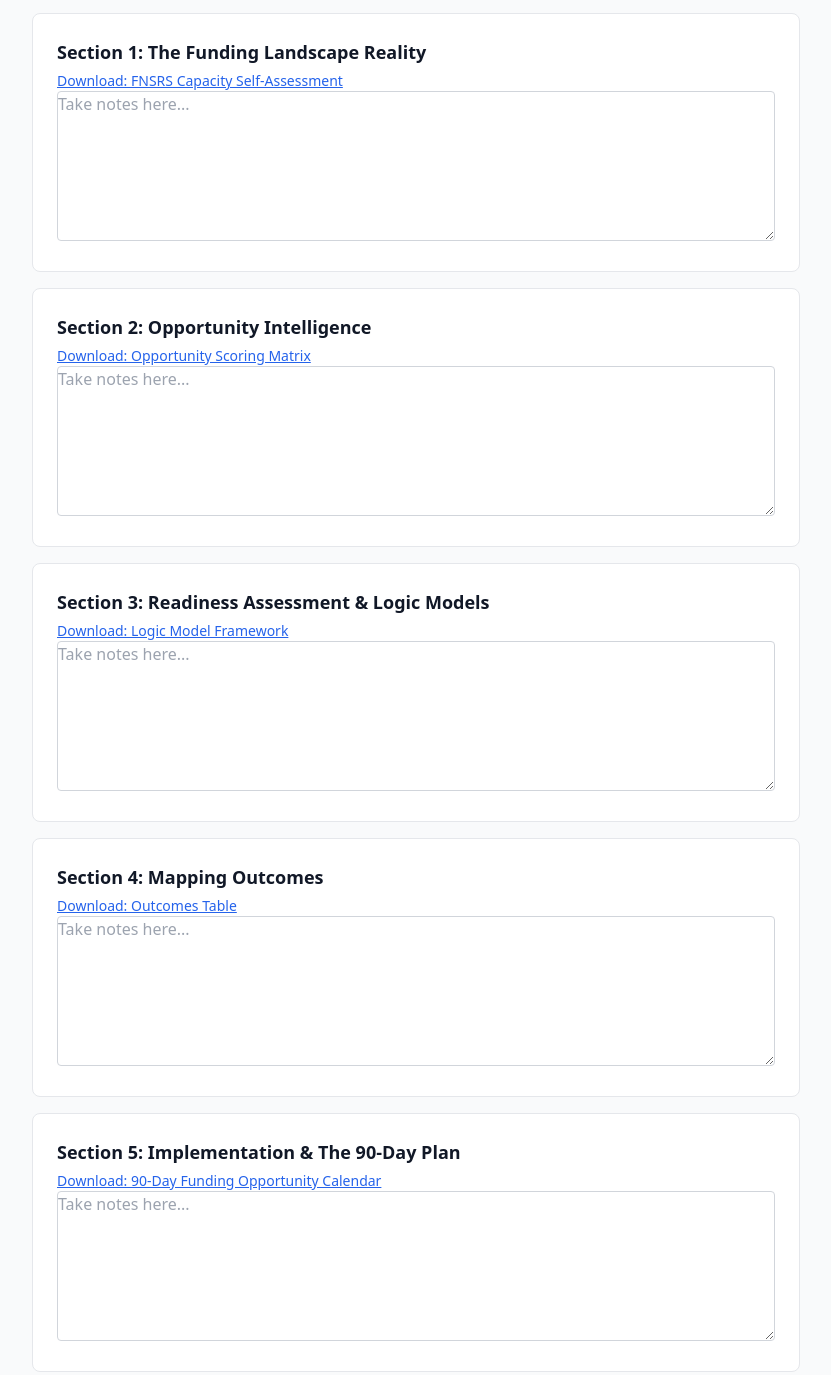
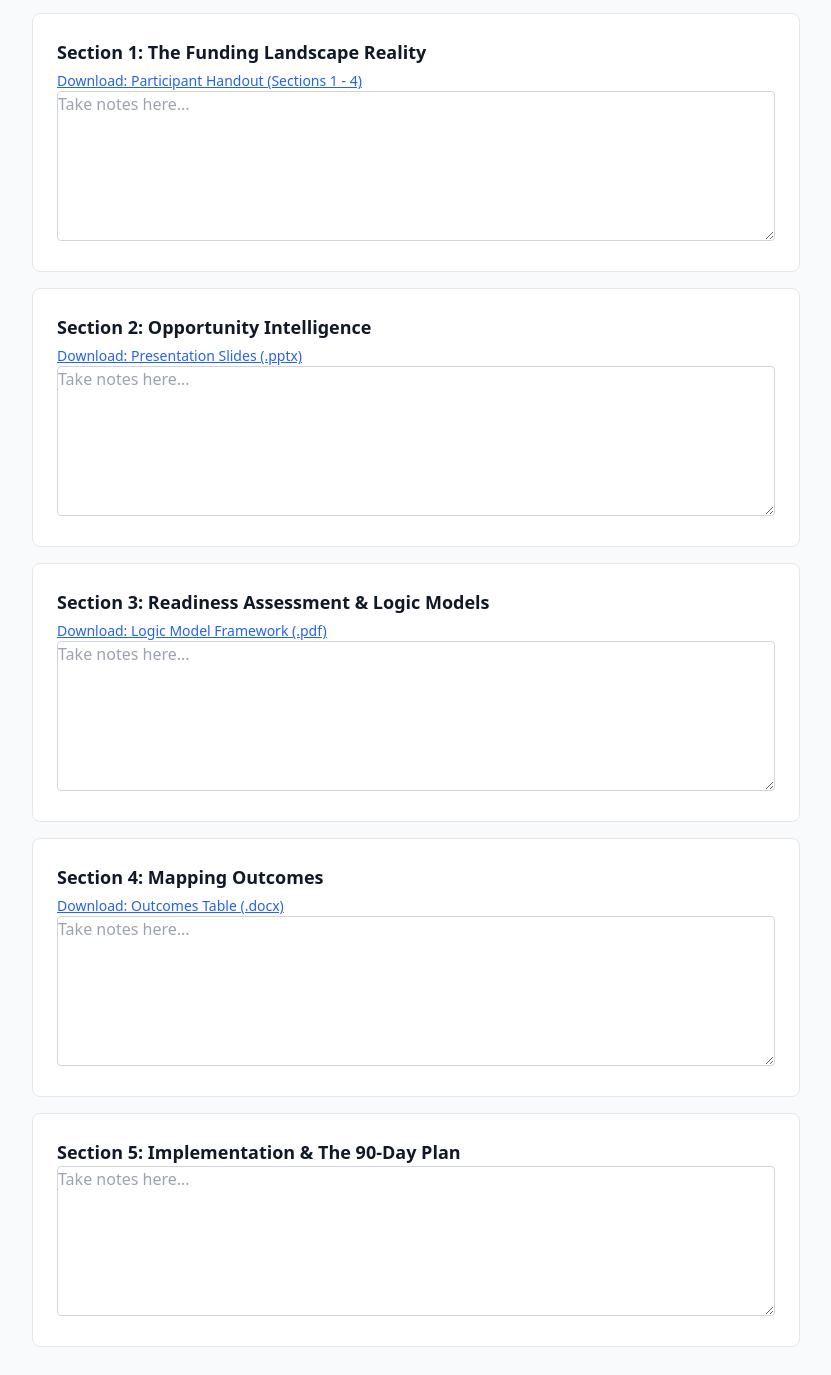
Before and after one commit to herbertturner/IFC-2026-FSR-system, a plain HTML site: page index.html in a window 1280 px wide. Shown: the part 318-1693 px from the top of the page, without its empty margins (224-1055 px from the left). Drawn offline with nearby package versions, Linux system fonts and the light colour scheme.

Commit message:
Update index.html
Updated on 06.05.2026

```diff
--- a/index.html
+++ b/index.html
@@ -32,35 +32,35 @@
         <!-- Section 1 -->
         <div class="notebook-card">
             <h2 class="font-semibold text-lg">Section 1: The Funding Landscape Reality</h2>
-            <a href="assets/documents/IFC 2026 Participant Handout Powerpoint (Sections 1 - 4).docx" class="handout-link">Download: FNSRS Capacity Self-Assessment</a>
+            <a href="assets/docs/IFC 2026 Participant Handout Powerpoint (Sections 1 - 4).docx" class="handout-link" download>Download: Participant Handout (Sections 1 - 4)</a>
             <textarea id="note-sec1" placeholder="Take notes here..." oninput="autoSaveNote('sec1')"></textarea>
         </div>
 
         <!-- Section 2 -->
         <div class="notebook-card">
             <h2 class="font-semibold text-lg">Section 2: Opportunity Intelligence</h2>
-            <a href="assets/documents/IFC 2026 Participant Handout Powerpoint (Sections 1 - 4).docx" class="handout-link">Download: Opportunity Scoring Matrix</a>
+            <a href="assets/docs/IFC 2026 Presentation FRS 06.04.2026 4 pm.pptx" class="handout-link" download>Download: Presentation Slides (.pptx)</a>
             <textarea id="note-sec2" placeholder="Take notes here..." oninput="autoSaveNote('sec2')"></textarea>
         </div>
 
         <!-- Section 3 -->
         <div class="notebook-card">
             <h2 class="font-semibold text-lg">Section 3: Readiness Assessment & Logic Models</h2>
-            <a href="assets/documents/IFC 2026 Handout Logic Model Framework.pdf" class="handout-link">Download: Logic Model Framework</a>
+            <a href="assets/docs/IFC 2026 Handout Logic Model Framework.pdf" class="handout-link" download>Download: Logic Model Framework (.pdf)</a>
             <textarea id="note-sec3" placeholder="Take notes here..." oninput="autoSaveNote('sec3')"></textarea>
         </div>
 
         <!-- Section 4 -->
         <div class="notebook-card">
             <h2 class="font-semibold text-lg">Section 4: Mapping Outcomes</h2>
-            <a href="assets/documents/IFC 2026 Handout Outcomes Table.docx" class="handout-link">Download: Outcomes Table</a>
+            <a href="assets/docs/IFC 2026 Handout Outcomes Table.docx" class="handout-link" download>Download: Outcomes Table (.docx)</a>
             <textarea id="note-sec4" placeholder="Take notes here..." oninput="autoSaveNote('sec4')"></textarea>
         </div>
 
         <!-- Section 5 -->
         <div class="notebook-card">
             <h2 class="font-semibold text-lg">Section 5: Implementation & The 90-Day Plan</h2>
-            <a href="assets/documents/IFC 2026 Participant Handout Powerpoint (Sections 1 - 4).docx" class="handout-link">Download: 90-Day Funding Opportunity Calendar</a>
+            <!-- Link removed from Section 5 to avoid redundancy and confusion -->
             <textarea id="note-sec5" placeholder="Take notes here..." oninput="autoSaveNote('sec5')"></textarea>
         </div>
     </main>
```
